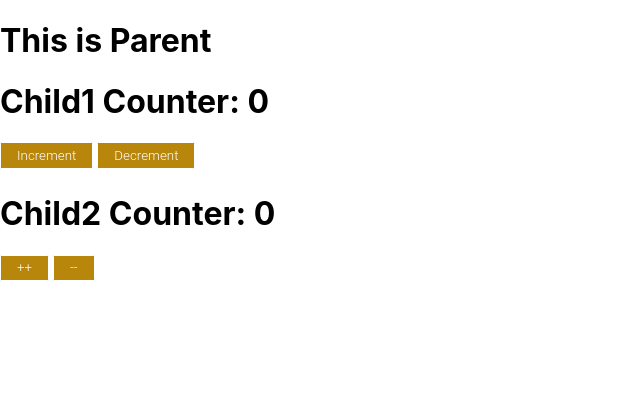
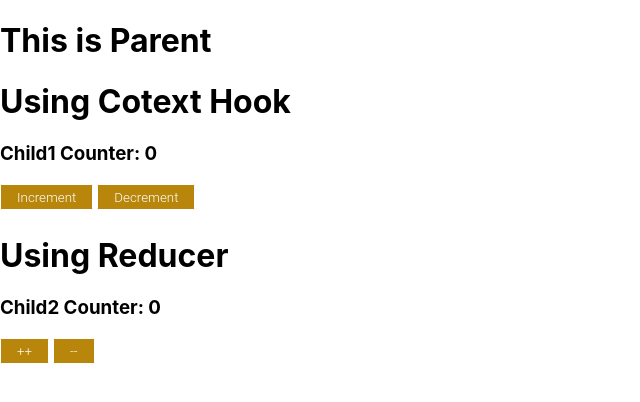
Before and after one commit to MuhammadTalhaRao/boot-camp_v2, a React (Create React App) app: page / in a window 1280 px wide. Shown: the top 402 px of the page, without its empty margins (0-640 px from the left). Built offline with nearby package versions, Linux system fonts and the light colour scheme.

Commit message:
Gave some headings

```diff
--- a/src/child1.js
+++ b/src/child1.js
@@ -7,7 +7,8 @@ function Child1(){
 
     return(
         <div>
-            <h1>Child1 Counter: { using_c_h[0] }</h1>
+            <h1>Using Cotext Hook</h1>
+            <h3>Child1 Counter: { using_c_h[0] }</h3>
             <button
                 onClick = { () => using_c_h[1]( ++using_c_h[0] ) }
                 className = 'ClassicButton'  >
--- a/src/child2.js
+++ b/src/child2.js
@@ -8,7 +8,8 @@ function Child2(){
 
     return(
         <div>
-            <h1>Child2 Counter: {state} </h1>
+            <h1>Using Reducer</h1>
+            <h3>Child2 Counter: {state} </h3>
             <button className = 'ClassicButton' onClick = {()=>dispatcher('INCREMENT')} >++</button>
             <button className = 'ClassicButton' onClick = {()=>dispatcher('DECREMENT') } >--</button>
         </div>
```
